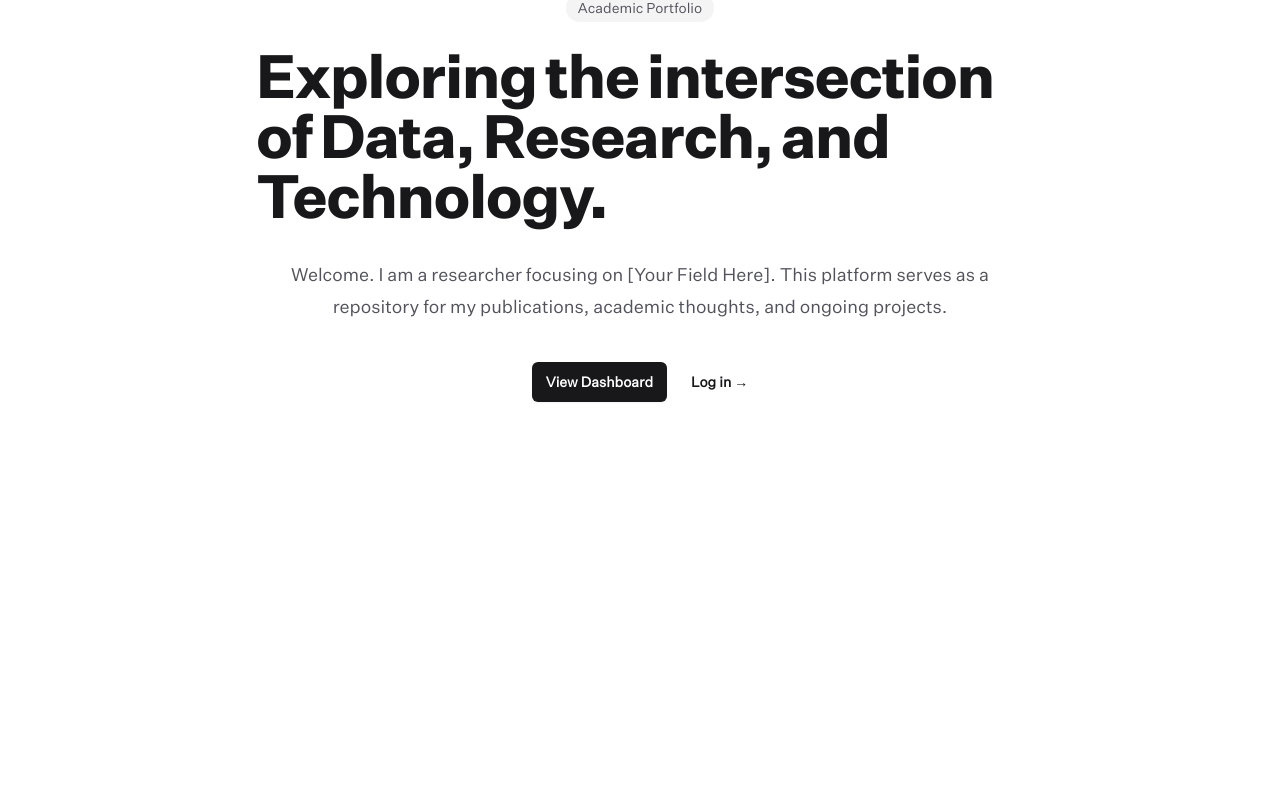
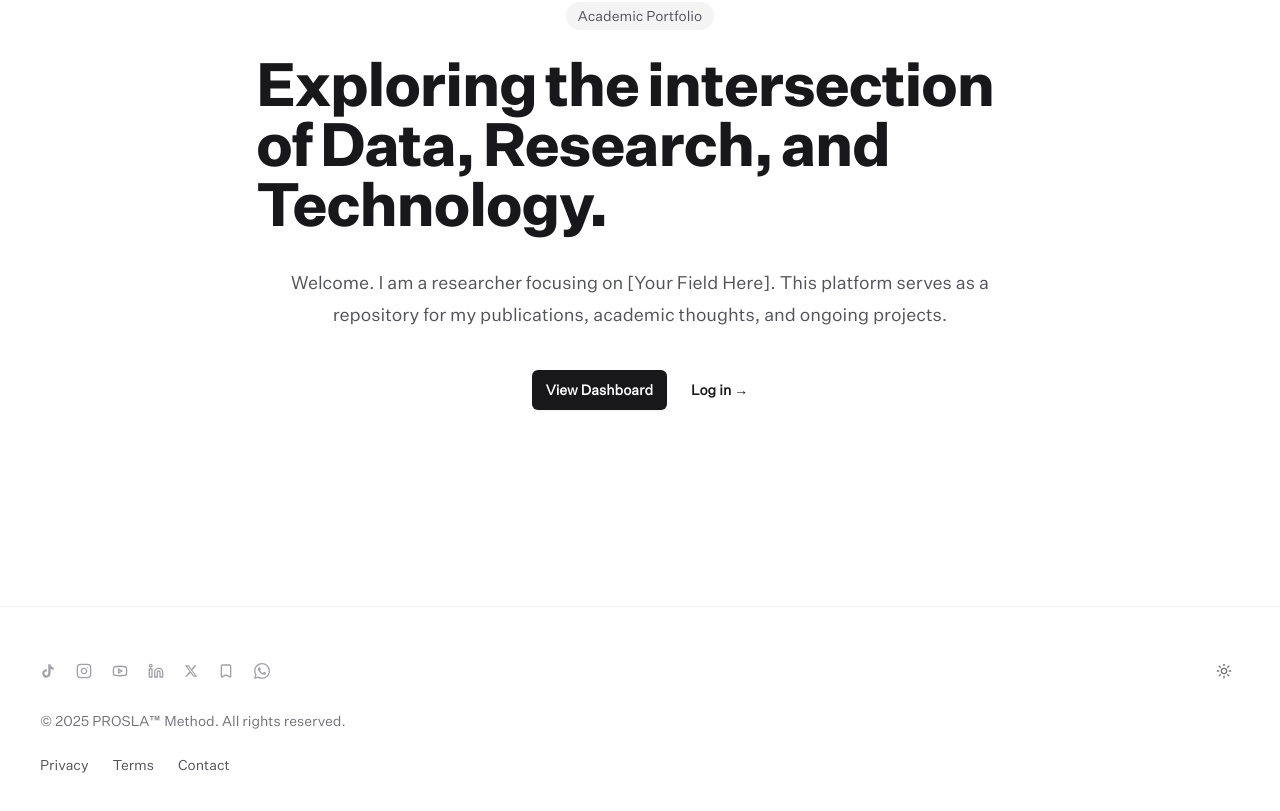
Before and after one commit to RiseforHope/personal-website, a Next.js app: page / in a window 1280 px wide. Shown: the part 265-1076 px from the top of the page. Before the commit the page ends 863 px from the top, so only its background shows below. Built offline with nearby package versions, Linux system fonts and the light colour scheme; no server answers.

Commit message:
auth feature

```diff
--- a/app/globals.css
+++ b/app/globals.css
@@ -7,11 +7,12 @@
     --foreground: #171717;
 }
 
-@media (prefers-color-scheme: dark) {
-    :root {
-        --background: #0a0a0a;
-        --foreground: #ededed;
-    }
+/* CHANGED: Replaced @media (prefers-color-scheme: dark) with .dark
+   This allows the button to force this state by adding the class.
+*/
+.dark {
+    --background: #0a0a0a;
+    --foreground: #ededed;
 }
 
 body {
@@ -20,7 +21,6 @@ body {
     font-family: var(--font-body), Arial, Helvetica, sans-serif;
 }
 
-/* Force titles (and your .font-title class) to use the display font */
 h1, h2, h3, h4, h5, h6, .font-title {
     font-family: var(--font-title), Arial, Helvetica, sans-serif;
 }
--- a/app/layout.tsx
+++ b/app/layout.tsx
@@ -1,18 +1,18 @@
 import type { Metadata } from "next";
-import localFont from "next/font/local"; // <--- Import this
+import localFont from "next/font/local";
 import Navbar from "@/components/Navbar";
+import { Footer } from "@/components/Footer";
+import { ThemeProvider } from "@/components/theme-provider"; // <--- Import this
 import "./globals.css";
 
-// 1. Configure the Title Font
 const titleFont = localFont({
-  src: "./fonts/title.woff2", // <--- Simple and clean
+  src: "./fonts/title.woff2",
   variable: "--font-title",
   display: "swap",
 });
 
-// 2. Configure the Body Font
 const bodyFont = localFont({
-  src: "./fonts/body.woff2", // <--- Simple and clean
+  src: "./fonts/body.woff2",
   variable: "--font-body",
   display: "swap",
 });
@@ -28,13 +28,21 @@ export default function RootLayout({
   children: React.ReactNode;
 }>) {
   return (
-    <html lang="en">
-      {/* 3. Add both variables to the body className */}
+    <html lang="en" suppressHydrationWarning>
     <body
       className={`${bodyFont.variable} ${titleFont.variable} antialiased`}
     >
+    {/* Wrap everything inside ThemeProvider */}
+    <ThemeProvider
+      attribute="class"
+      defaultTheme="system"
+      enableSystem
+      disableTransitionOnChange
+    >
       <Navbar />
       {children}
+      <Footer />
+    </ThemeProvider>
     </body>
     </html>
   );
--- /dev/null
+++ b/components/Footer.tsx
@@ -0,0 +1,116 @@
+"use client";
+
+import Link from "next/link";
+import { Instagram, Youtube, Linkedin, Bookmark, Sun } from "lucide-react";
+import { useTheme } from "next-themes";
+import { useEffect, useState } from "react";
+
+export function Footer() {
+  const { theme, setTheme } = useTheme();
+  const [mounted, setMounted] = useState(false);
+
+  useEffect(() => {
+    setMounted(true);
+  }, []);
+
+  return (
+    <footer className="w-full border-t border-zinc-100 bg-white py-12 transition-colors duration-300 dark:border-zinc-800 dark:bg-zinc-950">
+      {/* Container: Matches Navbar padding (px-6 md:px-10) with no max-width constraint */}
+      <div className="flex w-full flex-col gap-6 px-6 md:px-10">
+
+        {/* TOP ROW: Social Icons (Left) and Sun Icon (Right) */}
+        <div className="flex w-full items-center justify-between">
+
+          {/* Social Icons Group */}
+          <div className="flex items-center gap-5 text-zinc-400">
+            {/* TikTok Icon */}
+            <Link href="#" className="hover:text-zinc-600 dark:hover:text-zinc-300">
+              <svg
+                viewBox="0 0 24 24"
+                fill="currentColor"
+                className="h-4 w-4"
+                aria-label="TikTok"
+              >
+                <path d="M19.59 6.69a4.83 4.83 0 0 1-3.77-4.25V2h-3.45v13.67a2.89 2.89 0 0 1-5.2 1.74 2.89 2.89 0 0 1 2.31-4.64 2.93 2.93 0 0 1 .88.13V9.4a6.84 6.84 0 0 0-1-.05A6.33 6.33 0 0 0 5 20.1a6.34 6.34 0 0 0 10.86-4.43v-7a8.16 8.16 0 0 0 4.77 1.52v-3.4a4.85 4.85 0 0 1-1-.1z" />
+              </svg>
+            </Link>
+
+            <Link href="#" className="hover:text-zinc-600 dark:hover:text-zinc-300">
+              <Instagram className="h-4 w-4" />
+            </Link>
+
+            <Link href="#" className="hover:text-zinc-600 dark:hover:text-zinc-300">
+              <Youtube className="h-4 w-4" />
+            </Link>
+
+            <Link href="#" className="hover:text-zinc-600 dark:hover:text-zinc-300">
+              <Linkedin className="h-4 w-4" />
+            </Link>
+
+            {/* X (Twitter) Icon */}
+            <Link href="#" className="hover:text-zinc-600 dark:hover:text-zinc-300">
+              <svg
+                viewBox="0 0 24 24"
+                fill="currentColor"
+                className="h-3.5 w-3.5"
+                aria-label="X"
+              >
+                <path d="M18.244 2.25h3.308l-7.227 8.26 8.502 11.24H16.17l-5.214-6.817L4.99 21.75H1.68l7.73-8.835L1.254 2.25H8.08l4.713 6.231zm-1.161 17.52h1.833L7.084 4.126H5.117z" />
+              </svg>
+            </Link>
+
+            <Link href="#" className="hover:text-zinc-600 dark:hover:text-zinc-300">
+              <Bookmark className="h-4 w-4" />
+            </Link>
+
+            {/* WhatsApp */}
+            <Link href="#" className="hover:text-zinc-600 dark:hover:text-zinc-300">
+              <svg
+                viewBox="0 0 24 24"
+                fill="currentColor"
+                className="h-4 w-4"
+                aria-label="WhatsApp"
+              >
+                <path d="M17.472 14.382c-.297-.149-1.758-.867-2.03-.967-.273-.099-.471-.148-.67.15-.197.297-.767.966-.94 1.164-.173.199-.347.223-.644.075-.297-.15-1.255-.463-2.39-1.475-.883-.788-1.48-1.761-1.653-2.059-.173-.297-.018-.458.13-.606.134-.133.298-.347.446-.52.149-.174.198-.298.298-.497.099-.198.05-.371-.025-.52-.075-.149-.669-1.612-.916-2.207-.242-.579-.487-.5-.669-.51-.173-.008-.371-.01-.57-.01-.198 0-.52.074-.792.372-.272.297-1.04 1.016-1.04 2.479 0 1.462 1.065 2.875 1.213 3.074.149.198 2.096 3.2 5.077 4.487.709.306 1.262.489 1.694.625.712.227 1.36.195 1.871.118.571-.085 1.758-.719 2.006-1.413.248-.694.248-1.289.173-1.413-.074-.124-.272-.198-.57-.347m-5.421 7.403h-.004a9.87 9.87 0 01-5.031-1.378l-.361-.214-3.741.982.998-3.648-.235-.374a9.86 9.86 0 01-1.51-5.26c.001-5.45 4.436-9.884 9.888-9.884 2.64 0 5.122 1.03 6.988 2.898a9.825 9.825 0 012.893 6.994c-.003 5.45-4.437 9.884-9.885 9.884m8.413-18.297A11.815 11.815 0 0012.05 0C5.495 0 .16 5.335.157 11.892c0 2.096.547 4.142 1.588 5.945L.057 24l6.305-1.654a11.882 11.882 0 005.683 1.448h.005c6.554 0 11.89-5.335 11.893-11.893a11.821 11.821 0 00-3.48-8.413Z" />
+              </svg>
+            </Link>
+          </div>
+
+          {/* Theme Toggle (Right) */}
+          <button
+            onClick={() => setTheme(theme === "dark" ? "light" : "dark")}
+            className="rounded-full p-2 text-zinc-500 transition-colors hover:bg-zinc-100 hover:text-black dark:hover:bg-zinc-800 dark:hover:text-white"
+            aria-label="Toggle Theme"
+          >
+            {mounted && theme === "dark" ? (
+              <Sun className="h-4 w-4" />
+            ) : (
+              <Sun className="h-4 w-4" />
+            )}
+          </button>
+        </div>
+
+        {/* BOTTOM ROWS: Text Content */}
+        <div className="space-y-6">
+          {/* Copyright */}
+          <p className="text-sm font-light text-zinc-500">
+            © 2025 PROSLA™ Method. All rights reserved.
+          </p>
+
+          {/* Footer Links */}
+          <div className="flex gap-6 text-sm text-zinc-600 dark:text-zinc-400">
+            <Link href="#" className="hover:text-black dark:hover:text-white">
+              Privacy
+            </Link>
+            <Link href="#" className="hover:text-black dark:hover:text-white">
+              Terms
+            </Link>
+            <Link href="#" className="hover:text-black dark:hover:text-white">
+              Contact
+            </Link>
+          </div>
+        </div>
+      </div>
+    </footer>
+  );
+}
--- a/components/Navbar.tsx
+++ b/components/Navbar.tsx
@@ -1,4 +1,3 @@
-// components/Navbar.tsx
 import Link from "next/link";
 import { createClient } from "@/lib/supabase/server";
 import { redirect } from "next/navigation";
@@ -18,9 +17,11 @@ export default async function Navbar() {
   };
 
   return (
-    <nav className="sticky top-0 z-50 border-b border-zinc-100 bg-white/90 px-4 py-3 backdrop-blur-md dark:border-zinc-800 dark:bg-black/90">
-      <div className="mx-auto flex max-w-5xl items-center justify-between">
-        {/* Logo (Using text for now to match image placement) */}
+    // bg-transparent and consistent padding (px-6 md:px-10)
+    <nav className="sticky top-0 z-50 w-full border-b border-transparent bg-transparent px-6 py-4 dark:border-transparent md:px-10">
+      <div className="flex w-full items-center justify-between">
+
+        {/* SECTION 1: Logo (Now on the LEFT) */}
         <Link
           href="/"
           className="text-2xl font-bold tracking-tight text-zinc-900 italic dark:text-zinc-50"
@@ -28,9 +29,9 @@ export default async function Navbar() {
           prosla
         </Link>
 
-        {/* Navigation Links */}
-        <div className="flex items-center gap-2 md:gap-4">
-          {/* This link is hidden on small screens (mobile) */}
+        {/* SECTION 2: Navigation Links & Auth (Now on the RIGHT) */}
+        <div className="flex items-center gap-4">
+          {/* Navigation Links */}
           <Link
             href="/blog"
             className="hidden text-sm font-medium text-zinc-600 hover:text-black md:block dark:text-zinc-400 dark:hover:text-white"
@@ -40,7 +41,7 @@ export default async function Navbar() {
 
           {user ? (
             /* Logged In State */
-            <div className="flex items-center gap-2 md:gap-4">
+            <div className="flex items-center gap-4">
               <Link
                 href="/protected/dashboard"
                 className="hidden text-sm font-medium text-black md:block dark:text-white"
@@ -52,10 +53,9 @@ export default async function Navbar() {
               </form>
             </div>
           ) : (
-            /* Logged Out State - Matches Image 7 */
+            /* Logged Out State */
             <div className="flex items-center gap-2">
               <OutlineButton href="/auth/login">SIGN IN</OutlineButton>
-              {/* Using Link wrapper for the solid button style */}
               <Link
                 href="/auth/signup"
                 className="flex items-center justify-center rounded-md bg-black px-4 py-2 text-sm font-bold tracking-wider text-white uppercase transition hover:bg-zinc-800 dark:bg-white dark:text-black dark:hover:bg-zinc-200"
--- /dev/null
+++ b/components/theme-provider.tsx
@@ -0,0 +1,9 @@
+"use client";
+
+import * as React from "react";
+import { ThemeProvider as NextThemesProvider } from "next-themes";
+import { type ThemeProviderProps } from "next-themes/dist/types";
+
+export function ThemeProvider({ children, ...props }: ThemeProviderProps) {
+  return <NextThemesProvider {...props}>{children}</NextThemesProvider>;
+}
--- a/package.json
+++ b/package.json
@@ -14,8 +14,10 @@
     "clsx": "^2.1.1",
     "framer-motion": "^12.23.25",
     "gray-matter": "^4.0.3",
+    "lucide-react": "^0.555.0",
     "next": "16.0.7",
     "next-mdx-remote": "^5.0.0",
+    "next-themes": "^0.4.6",
     "react": "19.2.0",
     "react-dom": "19.2.0",
     "tailwind-merge": "^3.4.0"
--- a/tailwind.config.ts
+++ b/tailwind.config.ts
@@ -1,6 +1,10 @@
+
 import type { Config } from "tailwindcss";
 
 const config: Config = {
+    // 1. ADD THIS LINE
+    darkMode: "class",
+
     content: [
         "./pages/**/*.{js,ts,jsx,tsx,mdx}",
         "./components/**/*.{js,ts,jsx,tsx,mdx}",
```
Also changed, not shown: 1 other file (tests, documents, lock files or other folders). Lines whose indentation alone changed are shown as unchanged.
